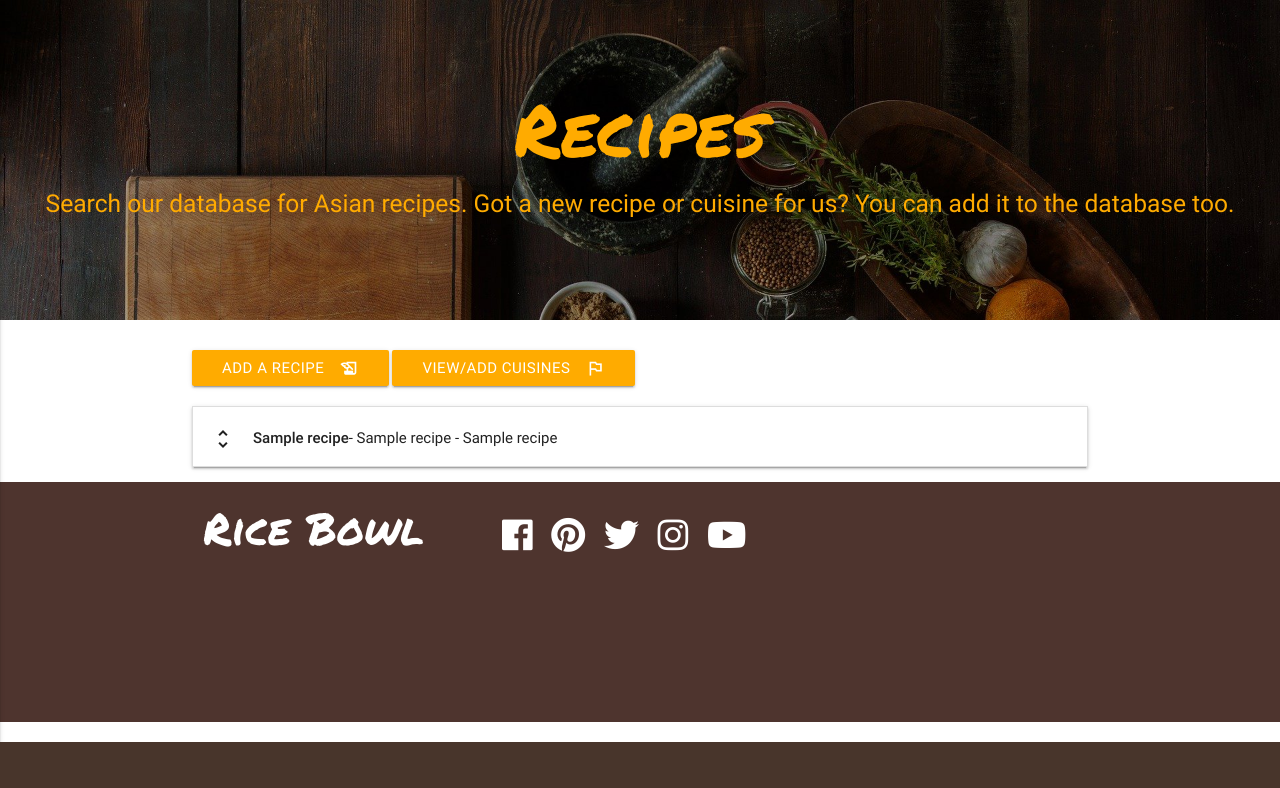
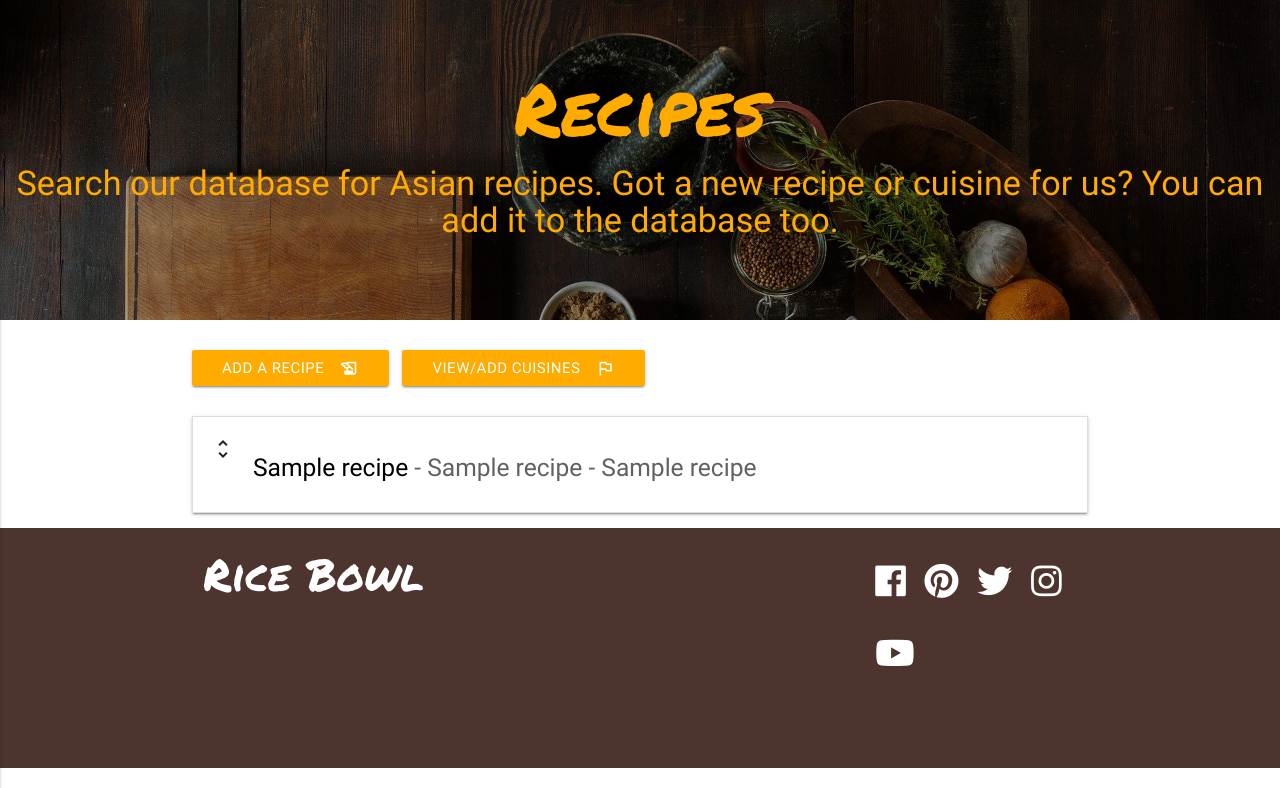
Before and after one commit to Code-Institute-Submissions/ricebowl-milestone3project, a Flask app: page /get_recipes in a window 1280 px wide. Shown: the part 64-852 px from the top of the page. Before the commit the page ends 806 px from the top, so only its background shows below. Run offline with Flask 2, Linux system fonts and the light colour scheme; a database or web service that is not in the repository returns one stand-in record (values such as "Sample title"); some libraries are stand-ins or nearby versions.

Commit message:
Changed h5 colour to grey. In recipes & cuisines changed titles/text colour & size

```diff
--- a/static/css/style.css
+++ b/static/css/style.css
@@ -1,8 +1,16 @@
 /*-------------------------------------------Text */
+
+.recipe-title {
+    color: black;
+}
 
 h5 {
     text-align: justify;
     line-height: 1cm;
+}
+
+h5, h6 {
+    color: #616161;
 }
 
 h2, h3 {
@@ -16,6 +24,15 @@ h2, h3 {
 
 .title-tagline h3 {
     font-size: 72px;
+}
+
+i {
+    text-align: center;
+}
+
+.btn {
+    margin-bottom: 10px;
+    margin-right: 10px;
 }
 
 /*-------------------------------------------Home Page */
--- a/templates/base.html
+++ b/templates/base.html
@@ -39,10 +39,10 @@
     <footer>
         <div class="row social-footer-banner brown darken-3">
             <div class="container">
-                <div class="col l4 s12">
+                <div class="col l9 s12">
                     <h3>Rice Bowl</h3>
                 </div>
-                <div class="col l8 m12 s12">
+                <div class="col l3 m12 s12">
                     <a target="_blank" href="https://facebook.com"><i class="fab fa-facebook" aria-hidden="true"></i></a>
                     <a target="_blank" href="https://pinterest.com"><i class="fab fa-pinterest" aria-hidden="true"></i></a>
                     <a target="_blank" href="https://twitter.com"><i class="fab fa-twitter" aria-hidden="true"></i></a>
--- a/templates/cuisines.html
+++ b/templates/cuisines.html
@@ -18,7 +18,7 @@
                 {% for cuisine in cuisines %}
                 <li>
                     <div class="collapsible-header recipe_header">
-                    <strong>{{cuisine.cuisine_name}}</strong>
+                    <h5 class="recipe-title">{{cuisine.cuisine_name}}</h5>
                     </div>
                 </li>
                 {% endfor %}
--- a/templates/recipes.html
+++ b/templates/recipes.html
@@ -4,7 +4,7 @@
     <div class="row">
         <div class="col s12">
             <h3>Recipes</h3>
-            <h5>Search our database for Asian recipes. Got a new recipe or cuisine for us? You can add it to the database too.</h5>
+            <h4>Search our database for Asian recipes. Got a new recipe or cuisine for us? You can add it to the database too.</h4>
         </div>
     </div>
 </div>
@@ -21,20 +21,20 @@
             {% for recipe in recipes %}
             <li>
                 <div class="collapsible-header recipe_header"><i class="material-icons">unfold_more</i>
-                <strong>{{recipe.recipe_name}}</strong> - {{recipe.course_name}} - {{recipe.cuisine_name}}
+                <h5 class="recipe-title">{{recipe.recipe_name}}</h5>  <h5>&nbsp;- {{recipe.course_name}} - {{recipe.cuisine_name}}</h5>
                 </div>
                 <div class="collapsible-body">
                     <span>
-                        <h5>Servings:</h5>{{recipe.servings}}
-                        <h5>Prep Time:</h5>{{recipe.prep_time}}
-                        <h5>Cooking Time:</h5>{{recipe.cooking_time}}
-                        <h5>Total Time:</h5>{{recipe.total_time}}
-                        <h5>Ingredients:</h5>{{recipe.ingredients}}
-                        <h5>Step 1:</h5>{{recipe.step_1}}
-                        <h5>Step 2:</h5>{{recipe.step_2}}
-                        <h5>Step 3:</h5>{{recipe.step_3}}
-                        <h5>Step 4:</h5>{{recipe.step_4}}
-                        <h5>Step 5:</h5>{{recipe.step_5}}
+                        <h5 class="recipe-title">Servings:</h5><h5>{{recipe.servings}}</h5>
+                        <h5 class="recipe-title">Prep Time:</h5><h5>{{recipe.prep_time}}</h5>
+                        <h5 class="recipe-title">Cooking Time:</h5><h5>{{recipe.cooking_time}}</h5>
+                        <h5 class="recipe-title">Total Time:</h5><h5>{{recipe.total_time}}</h5>
+                        <h5 class="recipe-title">Ingredients:</h5><h5>{{recipe.ingredients}}</h5>
+                        <h5 class="recipe-title">Step 1:</h5><h5>{{recipe.step_1}}</h5>
+                        <h5 class="recipe-title">Step 2:</h5><h5>{{recipe.step_2}}</h5>
+                        <h5 class="recipe-title">Step 3:</h5><h5>{{recipe.step_3}}</h5>
+                        <h5 class="recipe-title">Step 4:</h5><h5>{{recipe.step_4}}</h5>
+                        <h5 class="recipe-title">Step 5:</h5><h5>{{recipe.step_5}}</h5>
                     </span>
                 </div>
             </li>
--- a/templates/spotlight.html
+++ b/templates/spotlight.html
@@ -4,7 +4,7 @@
      <div class="row">
         <div class="col s12">
             <h3>Spotlight</h3>
-            <h5>Every month we pick our favourite dishes from different cuisines and share their delicousness.</h5>
+            <h4>Every month we pick our favourite dishes from different cuisines and share their delicousness.</h4>
         </div>
     </div>
 </div>
--- a/templates/travelblog.html
+++ b/templates/travelblog.html
@@ -4,7 +4,7 @@
     <div class="row">
         <div class="col s12">
             <h3>Travel Blog</h3>
-            <h5>Your monthly deep dive into the world of food touring and Asian Cuisine.</h5>
+            <h4>Your monthly deep dive into the world of food touring and Asian Cuisine.</h4>
         </div>
     </div>
 </div>
```
Also changed, not shown: templates/homepage.html (+5 -5 lines).
